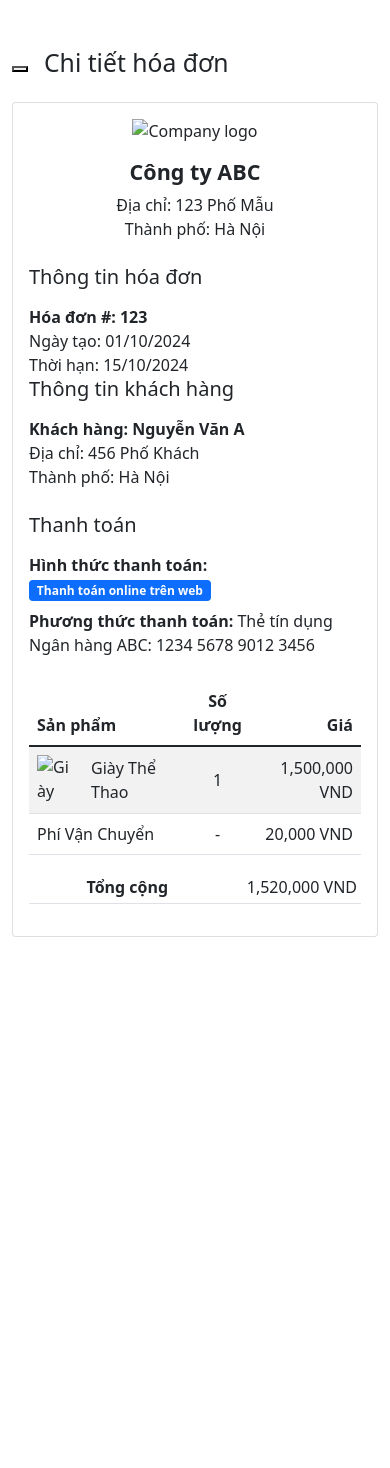
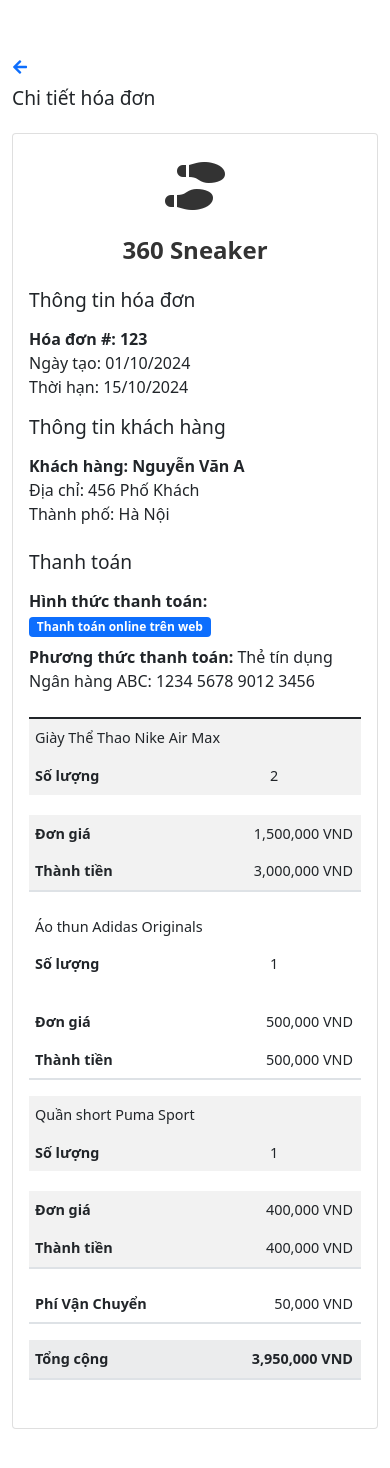
Before and after one commit to leonx04/Fronted_Admin, a plain HTML site: page app/views/order/orderdetails.html at #!/orders-list in a window 390 px wide. Before the commit the page ends 985 px from the top, so only its background shows below. Drawn offline with nearby package versions, Linux system fonts and the light colour scheme.

Commit message:
update html

```diff
--- a/app/views/order/orderdetails.html
+++ b/app/views/order/orderdetails.html
@@ -8,35 +8,172 @@
       rel="stylesheet"
       href="https://cdnjs.cloudflare.com/ajax/libs/bootstrap/5.1.3/css/bootstrap.min.css"
     />
+    <link
+      rel="stylesheet"
+      href="https://cdnjs.cloudflare.com/ajax/libs/font-awesome/5.15.4/css/all.min.css"
+    />
+    <style>
+      .text-center {
+  margin-bottom: 20px;
+}
+
+.sidebar-brand-icon {
+  font-size: 3rem;
+  color: #333;
+}
+
+.sidebar-brand-text {
+  font-size: 1.5rem;
+  font-weight: bold;
+  margin-top: 10px;
+  color: #333;
+}
+      @media (max-width: 768px) {
+        .card-body {
+          padding: 1rem;
+        }
+        h2, h4, h5 {
+          font-size: 1.2rem;
+        }
+        .table {
+          font-size: 0.9rem;
+        }
+        .img-fluid {
+          max-width: 100px;
+        }
+      }
+      @media (max-width: 576px) {
+        .d-flex.align-items-center {
+          flex-direction: column;
+          align-items: flex-start !important;
+        }
+        .back-arrow {
+          margin-bottom: 1rem;
+        }
+      }
+      .product-image {
+        width: 50px;
+        height: 50px;
+        object-fit: cover;
+      }
+
+      /* Responsive table styles */
+      .table-responsive-custom {
+        overflow-x: auto;
+      }
+      .table-responsive-custom table {
+        width: 100%;
+        table-layout: fixed;
+      }
+      .table-responsive-custom tr {
+        display: flex;
+        flex-wrap: wrap;
+      }
+      .table-responsive-custom th,
+      .table-responsive-custom td {
+        flex: 1;
+        text-align: right;
+        padding: 0.5rem;
+      }
+      .table-responsive-custom th:first-child,
+      .table-responsive-custom td:first-child {
+        flex: 3;
+        text-align: left;
+      }
+      .table-responsive-custom .shipping-fee-row td:first-child,
+      .table-responsive-custom .total-row td:first-child {
+        flex: 3;
+        text-align: left;
+      }
+      .table-responsive-custom .shipping-fee-row td:nth-child(2),
+      .table-responsive-custom .shipping-fee-row td:nth-child(3),
+      .table-responsive-custom .total-row td:nth-child(2),
+      .table-responsive-custom .total-row td:nth-child(3) {
+        flex: 0;
+        padding: 0;
+        width: 0;
+        overflow: hidden;
+      }
+
+      @media screen and (max-width: 767px) {
+        .table-responsive-custom thead {
+          display: none;
+        }
+        .table-responsive-custom tr {
+          flex-direction: column;
+          margin-bottom: 1rem;
+          border-bottom: 2px solid #dee2e6;
+        }
+        .table-responsive-custom td {
+          flex: 1;
+          text-align: right;
+          padding-left: 50%;
+          position: relative;
+          border: none;
+        }
+        .table-responsive-custom td::before {
+          content: attr(data-label);
+          position: absolute;
+          left: 6px;
+          width: 45%;
+          text-align: left;
+          font-weight: bold;
+        }
+        .table-responsive-custom td.product-cell {
+          text-align: left;
+          padding-left: 6px;
+        }
+        .table-responsive-custom td.product-cell::before {
+          content: none;
+        }
+        .table-responsive-custom .shipping-fee-row td:first-child,
+        .table-responsive-custom .total-row td:first-child {
+          display: none;
+        }
+        .table-responsive-custom .shipping-fee-row td:last-child,
+        .table-responsive-custom .total-row td:last-child {
+          text-align: right;
+          padding-left: 50%;
+        }
+        .table-responsive-custom .shipping-fee-row td:last-child::before {
+          content: "Phí Vận Chuyển";
+        }
+        .table-responsive-custom .total-row td:last-child::before {
+          content: "Tổng cộng";
+        }
+      }
+      .total-row {
+        font-weight: bold;
+        background-color: #f8f9fa;
+      }
+    </style>
   </head>
   <body>
     <div class="container my-5">
       <div class="d-flex align-items-center mb-4">
         <div>
           <button
-            class="fas fa-arrow-left back-arrow me-3"
+            class="btn btn-link ps-0"
             ng-click="goBack()"
             title="Quay lại danh sách đơn hàng"
-          ></button>
+          >
+            <i class="fas fa-arrow-left"></i>
+          </button>
         </div>
         <h2 class="mb-0">Chi tiết hóa đơn</h2>
       </div>
       <div class="card">
         <div class="card-body">
-          <div class="text-center mb-4">
-            <img
-              src=""
-              alt="Company logo"
-              class="img-fluid mb-3"
-              style="max-width: 150px"
-            />
-            <h4><strong>Công ty ABC</strong></h4>
-            <div>Địa chỉ: 123 Phố Mẫu</div>
-            <div>Thành phố: Hà Nội</div>
+          <div class="text-center">
+              <div class="sidebar-brand-icon rotate-n-15">
+                  <i class="fas fa-shoe-prints"></i>
+              </div>
+              <div class="sidebar-brand-text "> 360 Sneaker</div>
+
           </div>
 
           <div class="row mb-4">
-            <div class="col-md-6">
+            <div class="col-md-6 mb-3 mb-md-0">
               <h5 class="mb-3">Thông tin hóa đơn</h5>
               <div><strong>Hóa đơn #: 123</strong></div>
               <div>Ngày tạo: 01/10/2024</div>
@@ -56,58 +193,86 @@
               <div class="mb-2">
                 <strong>Hình thức thanh toán:</strong>
                 <span class="badge bg-primary">Thanh toán online trên web</span>
-                <!-- Hoặc sử dụng: <span class="badge bg-secondary">Thanh toán tại quầy</span> -->
               </div>
               <div><strong>Phương thức thanh toán:</strong> Thẻ tín dụng</div>
               <div>Ngân hàng ABC: 1234 5678 9012 3456</div>
             </div>
           </div>
 
-          <div class="table-responsive-sm">
+          <div class="table-responsive-custom">
             <table class="table table-striped">
               <thead>
                 <tr>
                   <th>Sản phẩm</th>
                   <th class="text-center">Số lượng</th>
-                  <th class="text-end">Giá</th>
+                  <th class="text-end">Đơn giá</th>
+                  <th class="text-end">Thành tiền</th>
                 </tr>
               </thead>
               <tbody>
                 <tr>
-                  <td class="align-middle">
-                    <div class="d-flex align-items-center">
-                      <img
+                  <td class="product-cell">
+                    <div class="product-info">
+                      <!-- <img
                         src=""
-                        alt="Giày Thể Thao"
-                        class="img-fluid me-3"
-                        style="width: 50px; height: 50px"
-                      />
-                      <div>Giày Thể Thao</div>
+
+                        class="product-image me-3"
+                      /> -->
+                      <div>Giày Thể Thao Nike Air Max</div>
                     </div>
                   </td>
-                  <td class="text-center align-middle">1</td>
-                  <td class="text-end align-middle">1,500,000 VND</td>
+                  <td class="text-center" data-label="Số lượng">2</td>
+                  <td class="text-end" data-label="Đơn giá">1,500,000 VND</td>
+                  <td class="text-end" data-label="Thành tiền">
+                    3,000,000 VND
+                  </td>
                 </tr>
                 <tr>
-                  <td class="align-middle">Phí Vận Chuyển</td>
-                  <td class="text-center align-middle">-</td>
-                  <td class="text-end align-middle">20,000 VND</td>
+                  <td class="product-cell">
+                    <div class="product-info">
+                      <!-- <img
+                        src=""
+
+                        class="product-image me-3"
+                      /> -->
+                      <div>Áo thun Adidas Originals</div>
+                    </div>
+                  </td>
+                  <td class="text-center" data-label="Số lượng">1</td>
+                  <td class="text-end" data-label="Đơn giá">500,000 VND</td>
+                  <td class="text-end" data-label="Thành tiền">500,000 VND</td>
+                </tr>
+                <tr>
+                  <td class="product-cell">
+                    <div class="product-info">
+                      <!-- <img
+                        src=""
+
+                        class="product-image me-3"
+                      /> -->
+                      <div>Quần short Puma Sport</div>
+                    </div>
+                  </td>
+                  <td class="text-center" data-label="Số lượng">1</td>
+                  <td class="text-end" data-label="Đơn giá">400,000 VND</td>
+                  <td class="text-end" data-label="Thành tiền">400,000 VND</td>
+                </tr>
+                <tr class="shipping-fee-row">
+                  <td data-label="Phí Vận Chuyển">Phí Vận Chuyển</td>
+                  <td></td>
+                  <td></td>
+                  <td data-label="Phí Vận Chuyển">50,000 VND</td>
+                </tr>
+                <tr class="total-row">
+                  <td data-label="Tổng cộng">Tổng cộng</td>
+                  <td></td>
+                  <td></td>
+                  <td data-label="Tổng cộng">3,950,000 VND</td>
                 </tr>
               </tbody>
             </table>
           </div>
-          <div class="row">
-            <div class="col-lg-4 col-sm-5 ms-auto">
-              <table class="table table-sm table-clear">
-                <tbody>
-                  <tr>
-                    <td class="text-end"><strong>Tổng cộng</strong></td>
-                    <td class="text-end">1,520,000 VND</td>
-                  </tr>
-                </tbody>
-              </table>
-            </div>
-          </div>
+
         </div>
       </div>
     </div>
```
Also changed, not shown: app/views/order/orders-list.html (+70 -42 lines).
